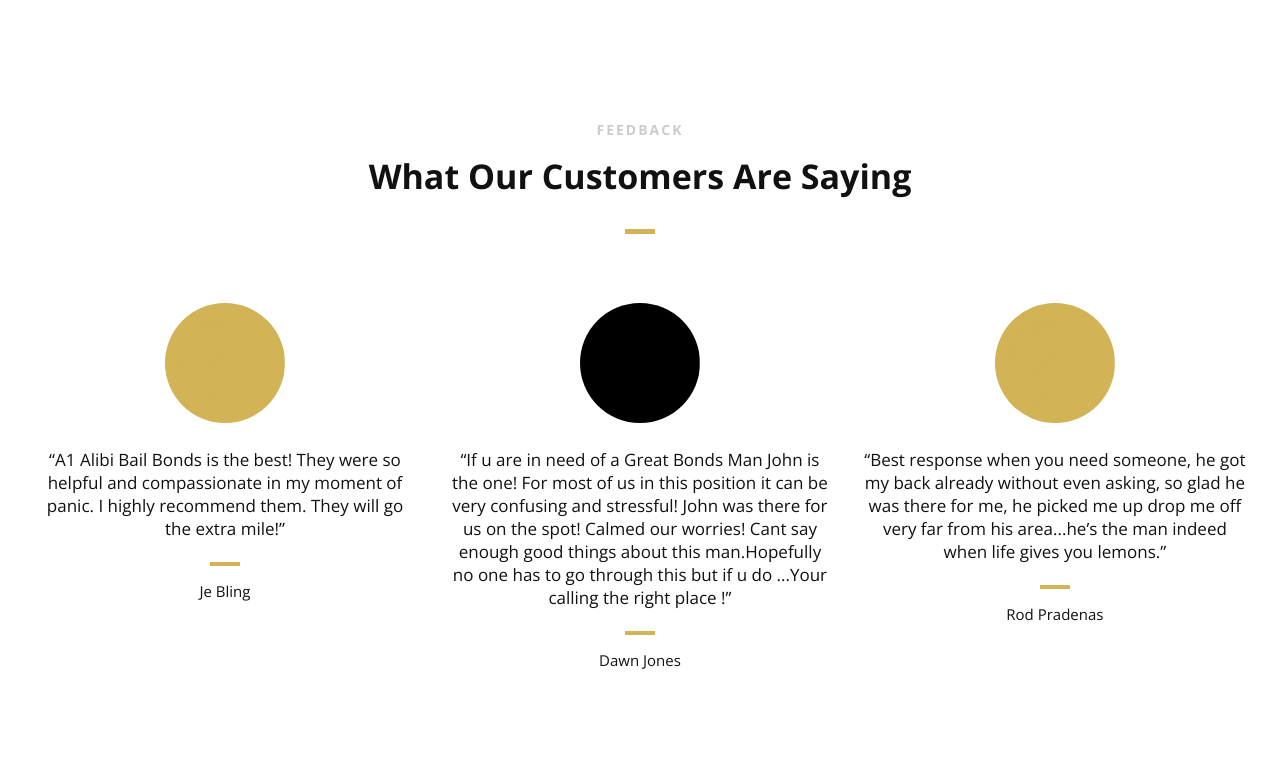
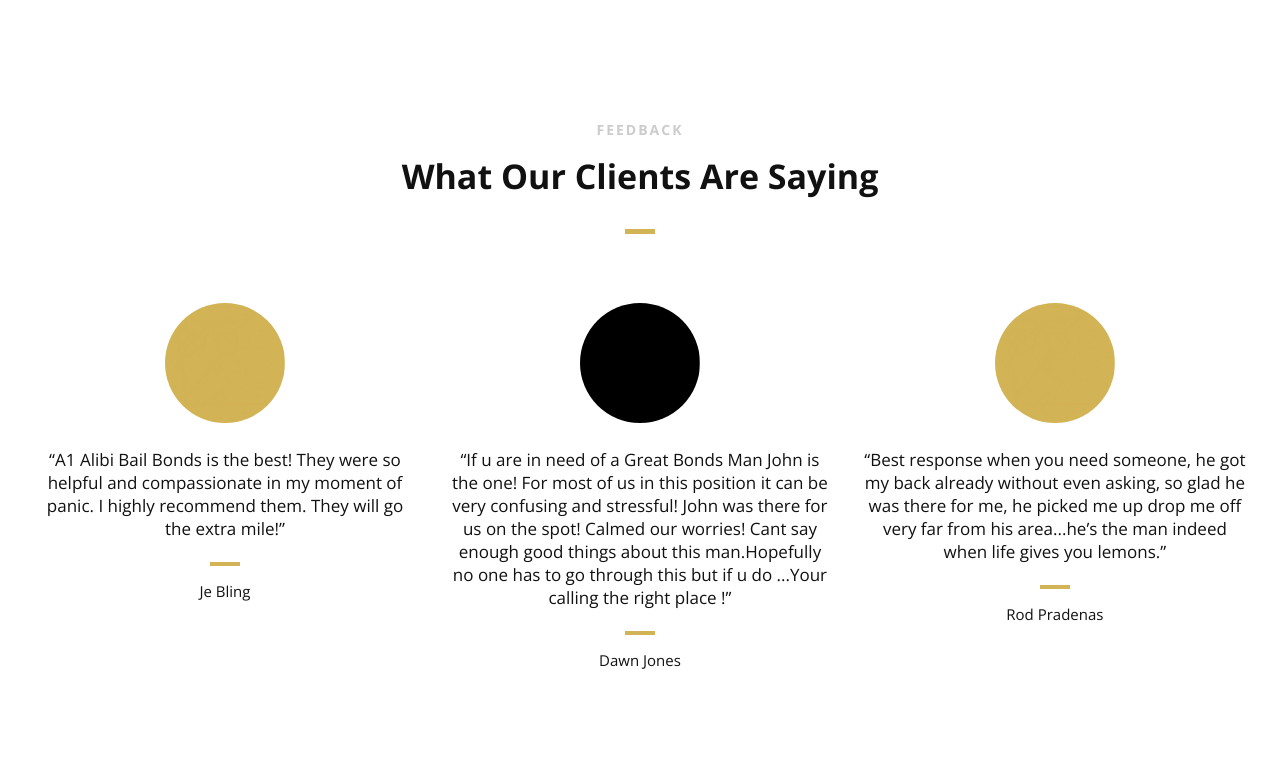
Before and after one commit to sp0oby/a1bailbonds, a plain HTML site: page index.html in a window 1280 px wide. Shown: the part 2280-3037 px from the top of the page. Drawn offline with nearby package versions, Linux system fonts and the light colour scheme.

Commit message:
Update index.html

```diff
--- a/index.html
+++ b/index.html
@@ -242,7 +242,7 @@
 
                 <div class="section-heading">
                     <h3>FEEDBACK</h3>
-                    <h2 class="section-title">What Our Customers Are Saying</h2>
+                    <h2 class="section-title">What Our Clients Are Saying</h2>
                 </div>
 
                 <!--User Testimonial-->
```
